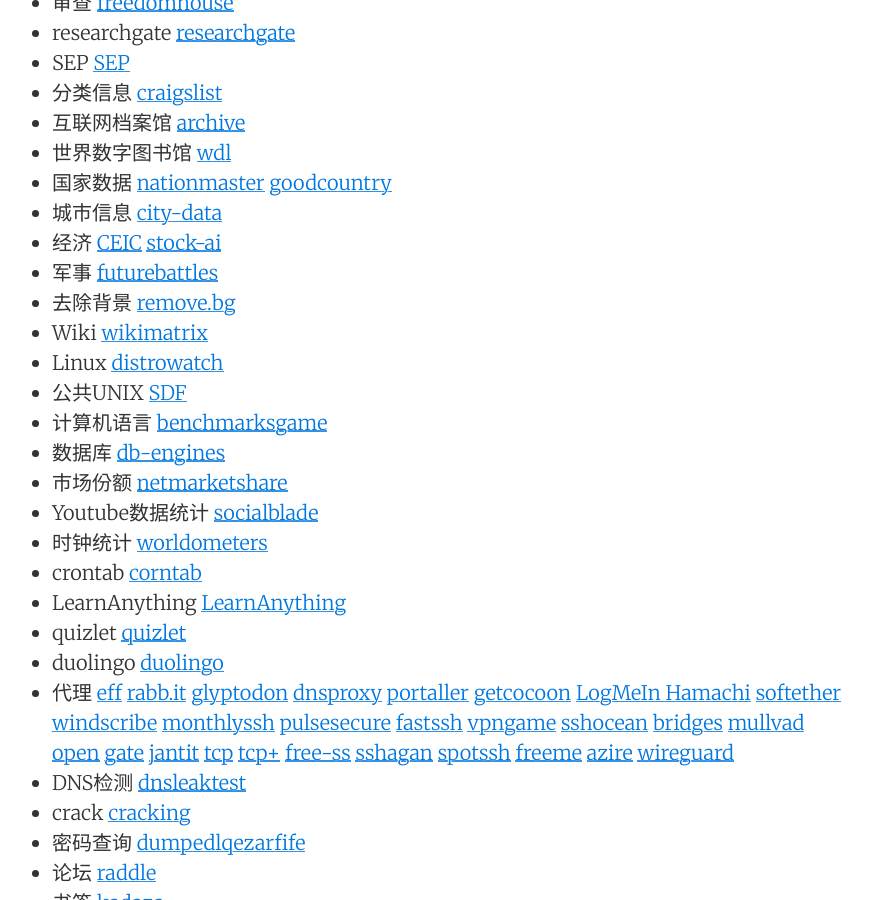
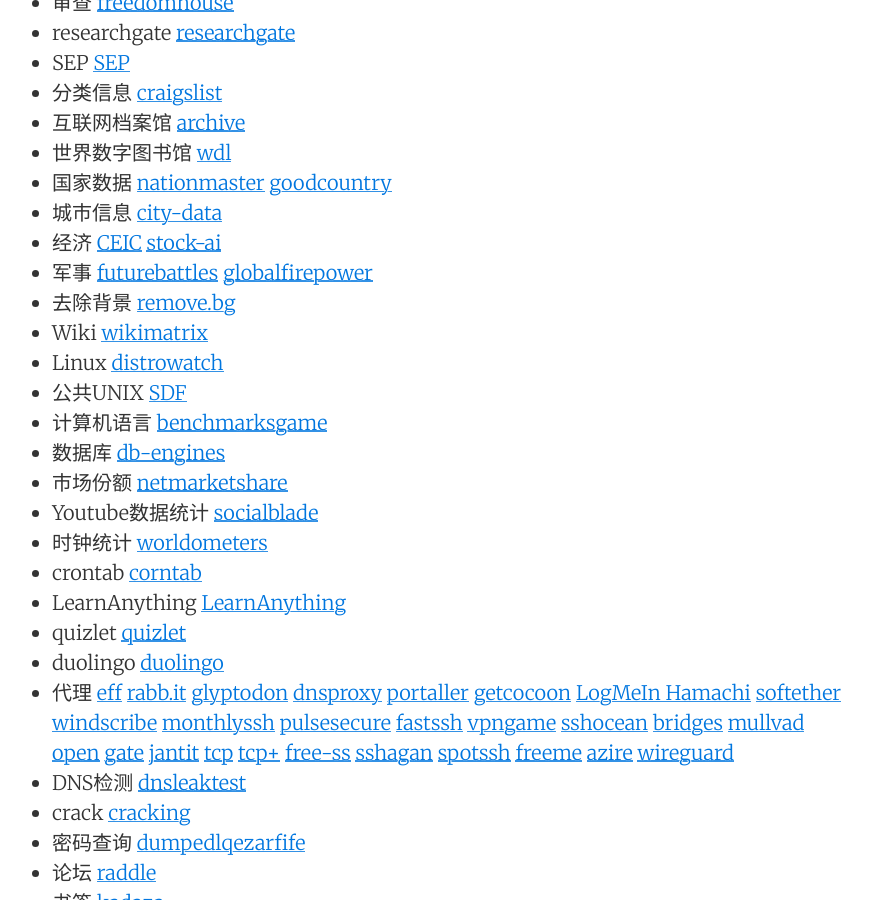
Before and after one commit to cppy/cppy.github.io, a Jekyll site: the page built from _posts/2017-01-01-.md, in a window 1280 px wide and 900 px high, scrolled down 3454 px. Shown: the whole window, without its empty margins (208-1080 px from the left). Built offline with Jekyll 4.4.1, drawn with Linux system fonts in a browser that asks for light colours; nearby versions of some CDN libraries.

Commit message:
Update 2017-01-01-.md

```diff
--- a/_posts/2017-01-01-.md
+++ b/_posts/2017-01-01-.md
@@ -304,6 +304,7 @@
 * 经济      [CEIC](https://www.ceicdata.com)
             [stock-ai](https://stock-ai.com)
 * 军事      [futurebattles](http://www.futurebattles.com/en)
+            [globalfirepower](https://www.globalfirepower.com)
 * 去除背景  [remove.bg](https://www.remove.bg/)
 * Wiki [wikimatrix](http://www.wikimatrix.org/)
 * Linux      [distrowatch](http://distrowatch.com/)
```
